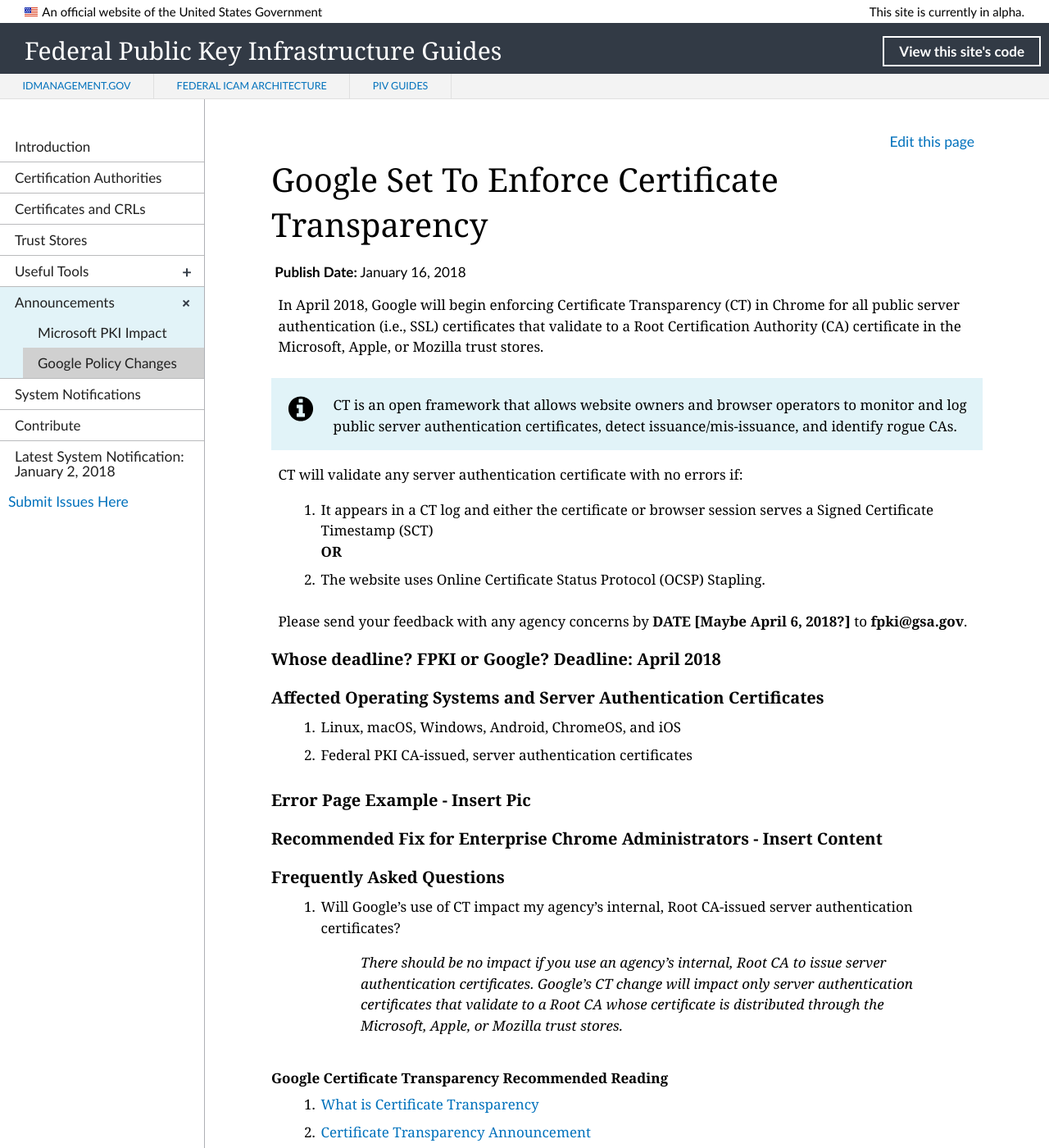
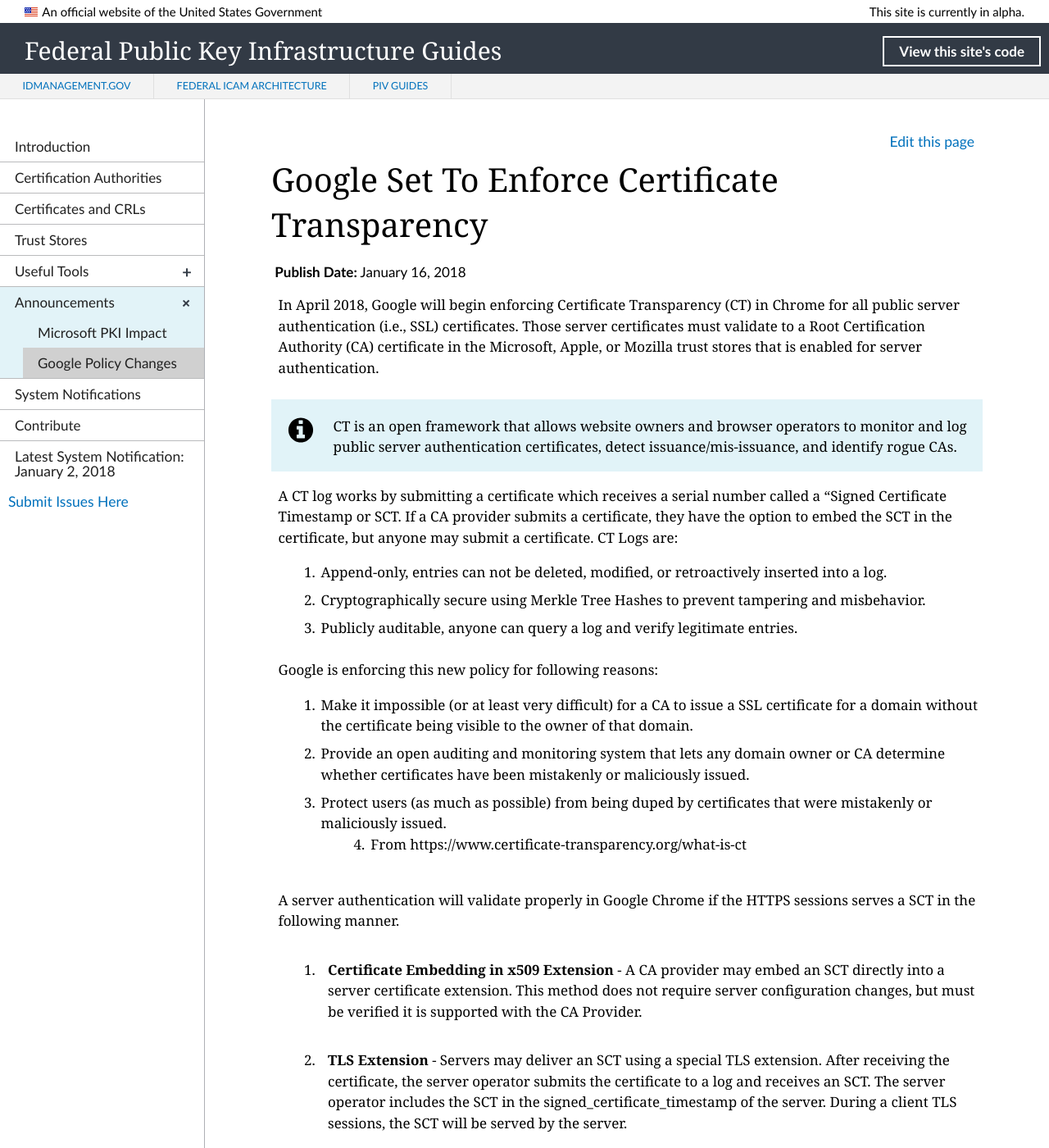
Before and after one commit to GSA/fpki-guides, a Jekyll site: the page built from _announcements/02_google_ct.md, in a window 1280 px wide and 1400 px high. Shown: the whole window at 82% size. Built offline with Jekyll 4.4.1, drawn with Linux system fonts in a browser that asks for light colours; nearby versions of some CDN libraries; library files that are not in the unit come from our copies; some of the changed text lies outside the part shown.

Commit message:
Update 02_google_ct.md
Content changes (Ken's)

```diff
--- a/_announcements/02_google_ct.md
+++ b/_announcements/02_google_ct.md
@@ -8,27 +8,74 @@
  description: In April 2018, Google will begin enforcing Certificate Transparency (CT) in Chrome for all public server authentication (i.e., SSL) certificates that validate to a Root Certification Authority (CA) certificate in the Microsoft, Apple, or Mozilla trust stores.
 ---
 
-In April 2018,<!--When?--> Google will begin enforcing Certificate Transparency (CT) in Chrome for all public <!--Says "public" below.-->server authentication (i.e., SSL) certificates that validate to a Root Certification Authority (CA) certificate <!--"trust bit" needed?-->in the Microsoft, Apple, or Mozilla trust stores. <!--Why is this new Google policy a problem for the FPKI? We need to explain this. Other notes: in Microsoft announcement, we talked about "SSL" certificates. The original text here sounded like we meant Microsoft's, Apple's, and Mozilla's own Root CAs.)-->
+In April 2018, Google will begin enforcing Certificate Transparency (CT) in Chrome for all public server authentication (i.e., SSL) certificates. Those server certificates must validate to a Root Certification Authority (CA) certificate in the Microsoft, Apple, or Mozilla trust stores that is enabled for server authentication.
 
 {% include alert-info.html content="CT is an open framework that allows website owners and browser operators to monitor and log public server authentication certificates, detect issuance/mis-issuance, and identify rogue CAs." %}
 
-CT will validate any server authentication certificate with no errors if:
+A CT log works by submitting a certificate which receives a serial number called a "Signed Certificate Timestamp or SCT. If a CA provider submits a certificate, they have the option to embed the SCT in the certificate, but anyone may submit a certificate. CT Logs are:
+1. Append-only, entries can not be deleted, modified, or retroactively inserted into a log.
+2. Cryptographically secure using Merkle Tree Hashes to prevent tampering and misbehavior.
+3. Publicly auditable, anyone can query a log and verify legitimate entries.
 
-1. It appears in a CT log and either the certificate or browser session serves a Signed Certificate Timestamp (SCT)<br>
-**OR**<br/><!--Can the certificate creator put it into a CT log or does only Google CT do this? Research into SCT suggests that the log itself returns an SCT when a certificate is submitted to it, so is "certificate or browser session serves the SCT" correct? If that original statement is correct (vs. internet articles), is the SCT applied manually by the cert creator to the cert or is this an automatic process?-->
-2. The website uses Online Certificate Status Protocol (OCSP) Stapling.<!--LaChelle said that this isn't correct.-->
+Google is enforcing this new policy for following reasons:
+1. Make it impossible (or at least very difficult) for a CA to issue a SSL certificate for a domain without the certificate being visible to the owner of that domain.
+2. Provide an open auditing and monitoring system that lets any domain owner or CA determine whether certificates have been mistakenly or maliciously issued.
+3. Protect users (as much as possible) from being duped by certificates that were mistakenly or maliciously issued.
+- From https://www.certificate-transparency.org/what-is-ct
 
-<!--Are we looking for only general feedback from the FPKI community? Need to give an exact date.-->Please send your feedback with any agency concerns by **DATE [Maybe April 6, 2018?]** to **fpki@gsa.gov**.
+A server authentication will validate properly in Google Chrome if the HTTPS sessions serves a SCT in the following manner.
 
-### **Whose deadline? FPKI or Google?** Deadline: April 2018
+1. **Certificate Embedding in x509 Extension** - A CA provider may embed an SCT directly into a server certificate extension. This method does not require server configuration changes, but must be verified it is supported with the CA Provider.
 
-### Affected Operating Systems and Server Authentication Certificates
-1. Linux, macOS, Windows, Android, ChromeOS, and iOS
-2. Federal PKI CA-issued, server authentication certificates
+2. **TLS Extension** - Servers may deliver an SCT using a special TLS extension. After receiving the certificate, the server operator submits the certificate to a log and receives an SCT. The server operator includes the SCT in the signed_certificate_timestamp of the server. During a client TLS sessions, the SCT will be served by the server.
 
-### Error Page Example - Insert Pic
+This method requires web server modification and is currently supported on Apache v2.5 mod_ssl_ct and Nginx modules.
 
-### Recommended Fix for Enterprise Chrome Administrators - Insert Content
+3. **Online Certificate Stauts Protocol (OCSP) Stapling** - A CA provider includes the SCT as part of a server's OCSP response. This method is dependent on the CA Provider issuing a certificate to a CT log and the server operator enabling OCSP stapling on the server.
+
+Please send any questions to **fpki@gsa.gov**.
+
+### Google Enforcement Deadline: April 2018
+
+### Impacted Community
+1. Server authentication certificates issued by a Root CA enabled for server authentication and distributed by either Microsoft, Apple, or Mozilla.(e.g. if the Root CA is not distributed by an Operating System, it is not impacted by CT enforcement.)
+2. Users of Google Chrome Browser on Windows, Apple, and Linux including mobile operating systems Android, Apple iOS, and Windows Mobile.
+
+### Error Page Example
+
+Insert Pic
+
+### Recommended Fix for Network Domain Administrators
+An Agency Enterprise Administrator may disable CT checking for agency owned end points.
+
+This policy allows certificates for the hostnames in the specified URLs to not be disclosed via Certificate Transparency. This allows certificates that would otherwise be untrusted, because they were not properly publicly disclosed, to continue to be used, but makes it harder to detect misissued certificates for those hosts.
+
+If this policy is not set, any certificate that is required to be disclosed via Certificate Transparency will be treated as untrusted if it is not disclosed according to the Certificate Transparency policy.
+
+Windows registry location for Windows clients:
+Software\Policies\Google\Chrome\CertificateTransparencyEnforcementDisabledForUrls
+Example Value:
+Software\Policies\Google\Chrome\CertificateTransparencyEnforcementDisabledForUrls\1 = "example.com"
+Software\Policies\Google\Chrome\CertificateTransparencyEnforcementDisabledForUrls\2 = ".example.com"
+
+Windows registry location for Google Chrome OS clients:
+Software\Policies\Google\ChromeOS\CertificateTransparencyEnforcementDisabledForUrls
+Example Value:
+Software\Policies\Google\ChromeOS\CertificateTransparencyEnforcementDisabledForUrls\1 = "example.com"
+Software\Policies\Google\ChromeOS\CertificateTransparencyEnforcementDisabledForUrls\2 = ".example.com"
+
+Mac/Linux preference name:
+CertificateTransparencyEnforcementDisabledForUrls
+Example Value:
+<array>
+  <string>example.com</string>
+  <string>.example.com</string>
+</array>
+
+Android restriction name:
+CertificateTransparencyEnforcementDisabledForUrls
+Example Value:
+["example.com", ".example.com"]
 
 ### Frequently Asked Questions
 1. Will Google's use of CT impact my agency's internal, Root CA-issued server authentication certificates?
```
